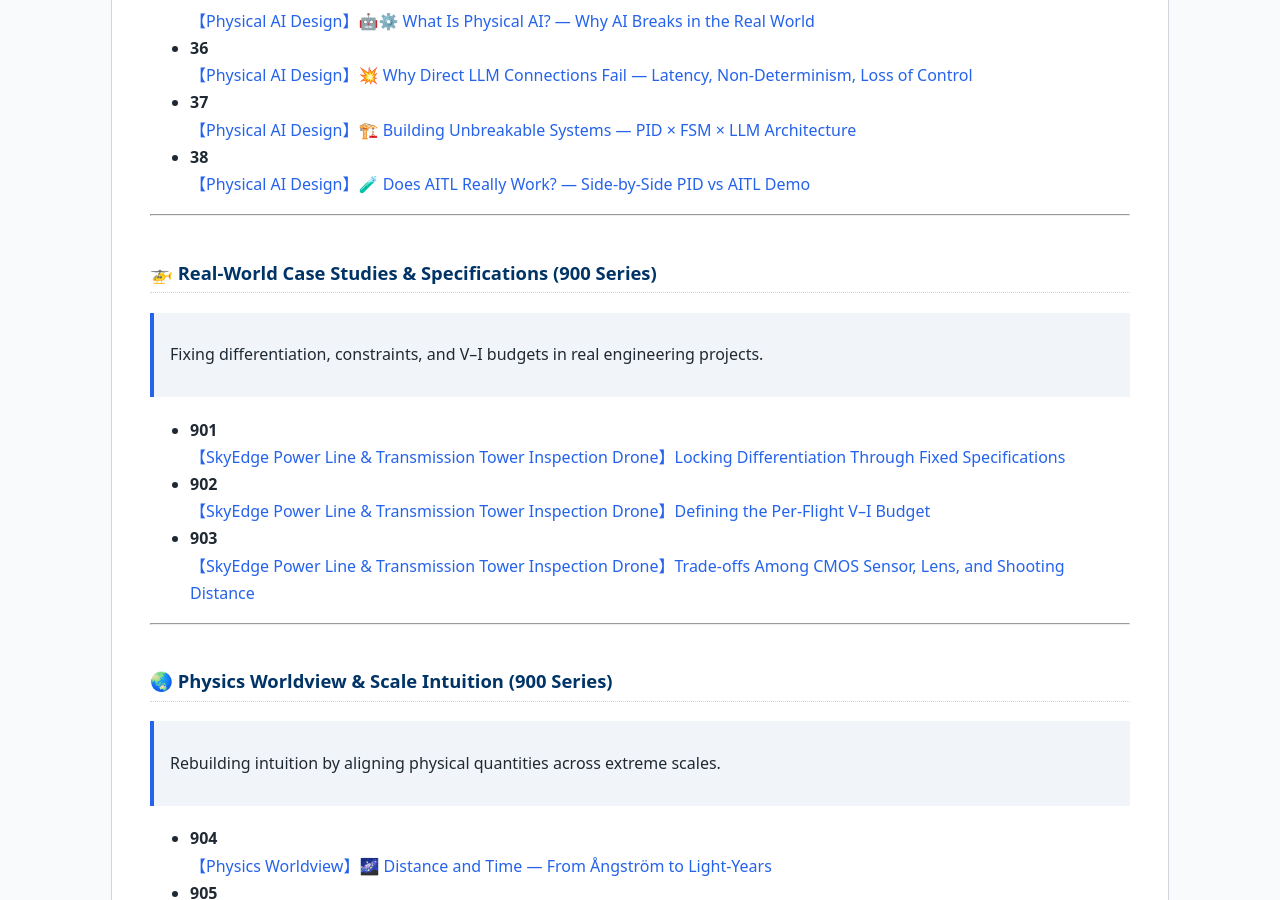
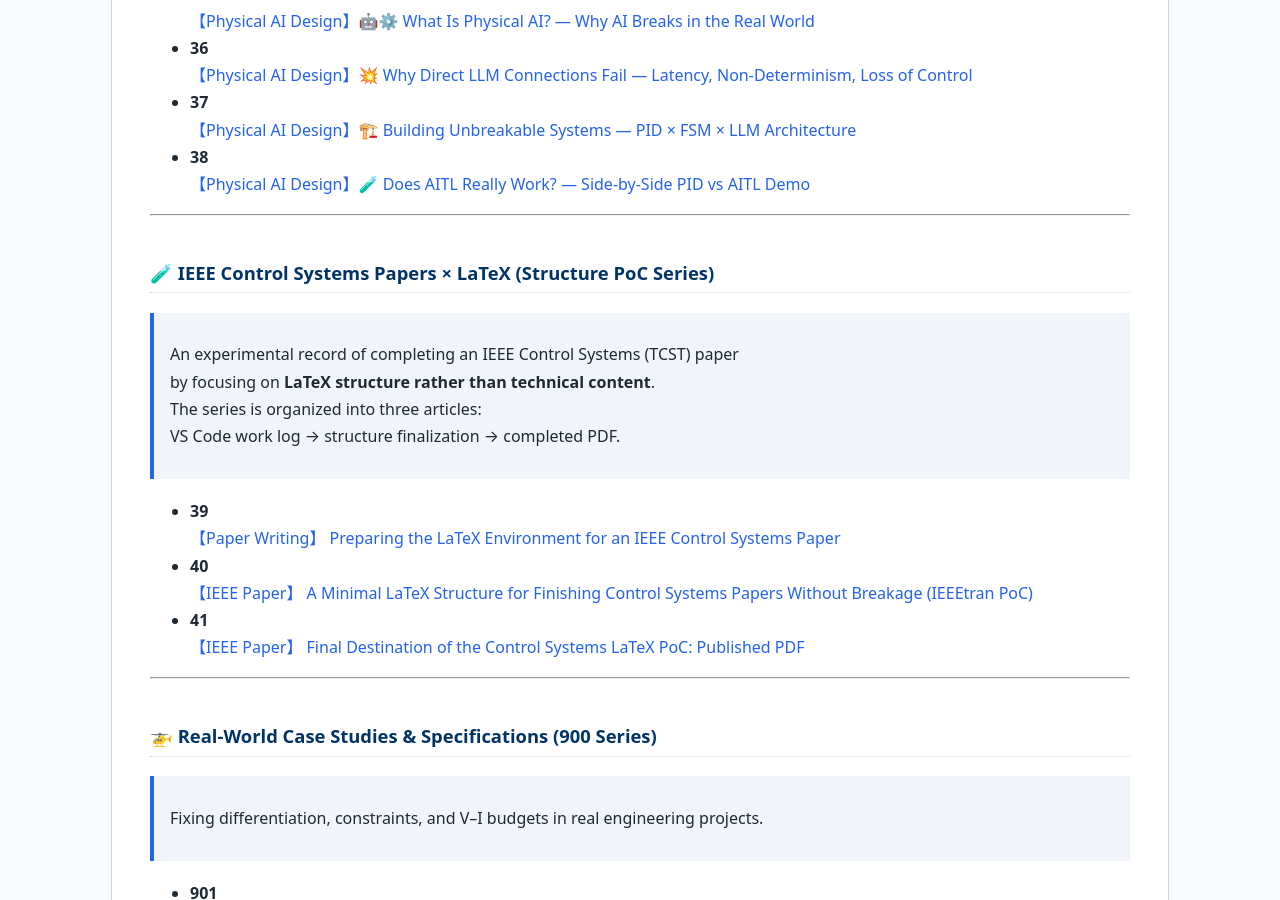
Before and after one commit to Samizo-AITL/qiita-articles, a Jekyll site: the page built from en/index.md, in a window 1280 px wide and 900 px high, scrolled down 5385 px. Built offline with Jekyll 4.4.1, drawn with Linux system fonts in a browser that asks for light colours.

Commit message:
Update index.md

```diff
--- a/en/index.md
+++ b/en/index.md
@@ -195,6 +195,21 @@ qiita-articles/
 
 ---
 
+### 🧪 IEEE Control Systems Papers × LaTeX (Structure PoC Series)
+> An experimental record of completing an IEEE Control Systems (TCST) paper
+> by focusing on **LaTeX structure rather than technical content**.
+> The series is organized into three articles:
+> VS Code work log → structure finalization → completed PDF.
+
+- **39**
+  [【Paper Writing】 Preparing the LaTeX Environment for an IEEE Control Systems Paper](https://samizo-aitl.github.io/qiita-articles/articles/en/39_ieee_control_latex_poc_vscode.html)
+- **40**
+  [【IEEE Paper】 A Minimal LaTeX Structure for Finishing Control Systems Papers Without Breakage (IEEEtran PoC)](https://samizo-aitl.github.io/qiita-articles/articles/en/40_ieee_control_latex_structure.html)
+- **41**
+  [【IEEE Paper】 Final Destination of the Control Systems LaTeX PoC: Published PDF](https://samizo-aitl.github.io/qiita-articles/articles/en/41_ieee_control_latex_final_pdf.html)
+
+---
+
 ### 🚁 Real-World Case Studies & Specifications (900 Series)
 > Fixing differentiation, constraints, and V–I budgets in real engineering projects.
 
```
